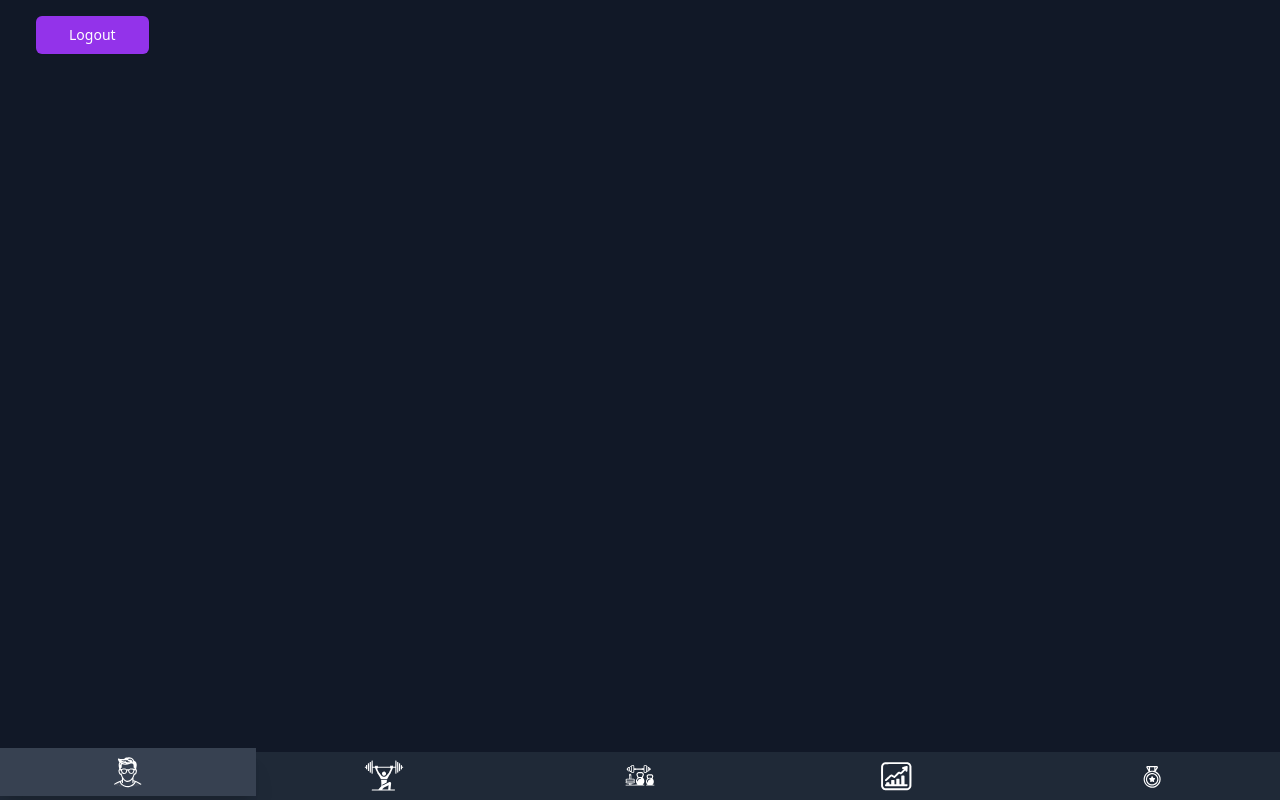
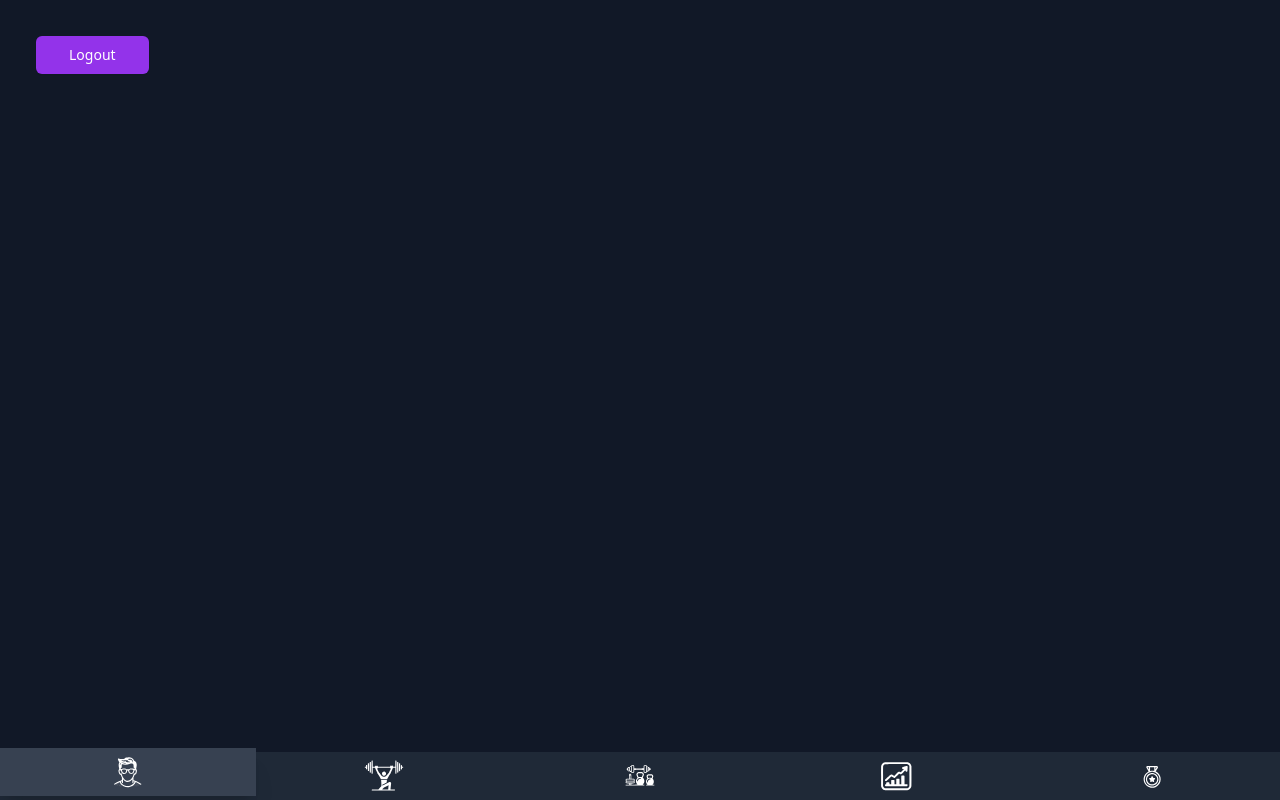
Before and after one commit to pierrecattin/quant-lifters-ui, a Next.js app: page / in a window 1280 px wide. Built offline with nearby package versions, Linux system fonts and the light colour scheme.

Commit message:
layout fixes

```diff
--- a/src/app/page.tsx
+++ b/src/app/page.tsx
@@ -28,7 +28,7 @@ function ExercisePage({ exercise, goBack}: {exercise: Exercise, goBack:any}){
   return(
     <>
     <span
-      className="mr-4 [&>svg]:h-4 [&>svg]:w-4 [&>svg]:text-gray-300">
+      className="mr-4">
       <button onClick={goBack}>
         <Image
         src="icons/return_arrow.svg"
@@ -233,7 +233,7 @@ function Profile({logout}: {logout:any}){
 
 function Content({currentPage, logout}:{currentPage: string, logout: any}){
   return(
-    <div className={"absolute px-5 "} >
+    <div className={"absolute p-5 "} >
     {currentPage === 'profile' && <Profile  logout={logout}/>}
     {currentPage === 'train' && <Train  />}
     {currentPage === 'exercises' &&  <Exercises/> }
@@ -255,7 +255,7 @@ function BottomNavBar({ currentPage, showProfile, showTrain, showExercises, show
   ];
 
   return (
-    <div className="fixed inset-x-0 bottom-0 bg-gray-800 text-white flex justify-around items-center h-12 shadow-lg">
+    <div className="fixed z-50 inset-x-0 bottom-0 bg-gray-800 text-white flex justify-around items-center h-12 shadow-lg">
       {pages.map((page) => (
         <button
           key={page.name}
```
Also changed, not shown: public/icons/return_arrow.svg.
